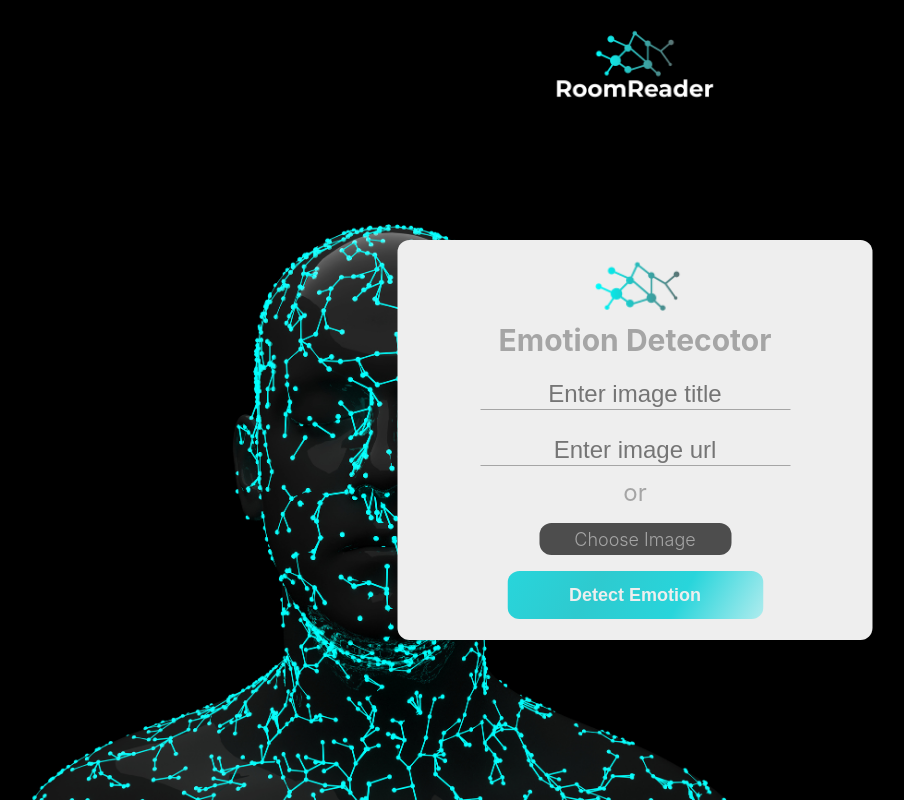
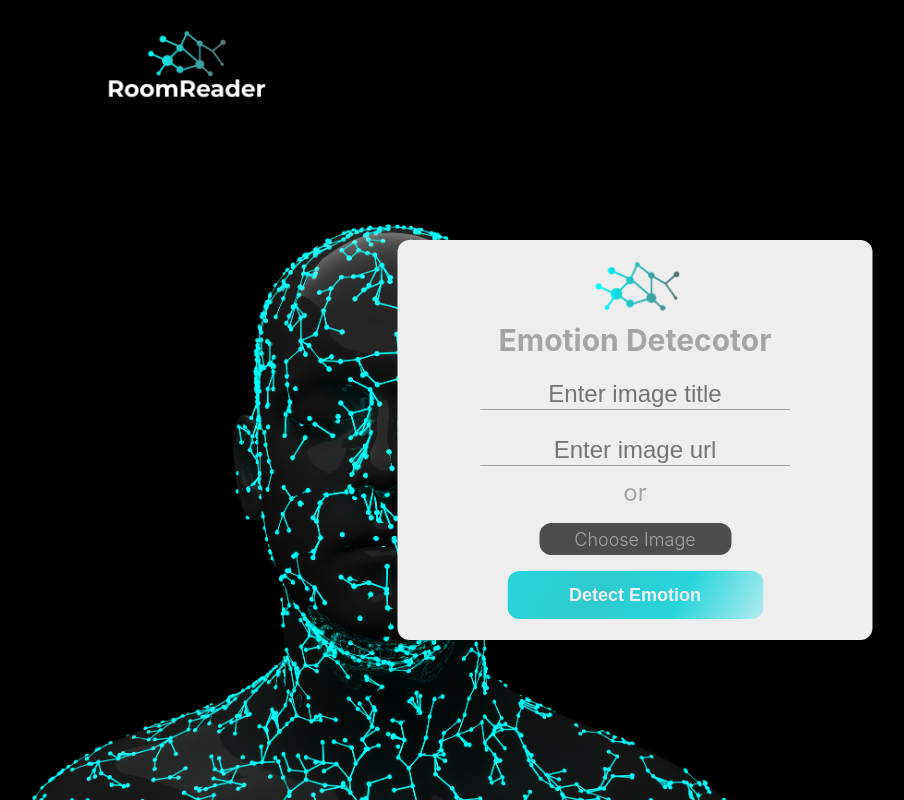
Before and after one commit to Jeffrey-Johnston/room-reader, a React (Create React App) app: page /emotion-detector in a window 1280 px wide. Shown: the whole page, without its empty margins (5-909 px from the left). Built offline with nearby package versions, Linux system fonts and the light colour scheme.

Commit message:
desktop-mq's

```diff
--- a/src/components/AverageEmotions.module.css
+++ b/src/components/AverageEmotions.module.css
@@ -99,5 +99,8 @@
   cursor: pointer;
 }
 
-/* @media only screen and (min-width: 768px) {
-} */
+@media only screen and (min-width: 768px) {
+  .generalData {
+    margin-top: 10rem;
+  }
+}
--- a/src/components/Emotion-Detector.module.css
+++ b/src/components/Emotion-Detector.module.css
@@ -37,4 +37,11 @@
     width: auto;
     height: 75%;
   }
+  .logo {
+    position: absolute;
+    top: -2rem;
+    left: 12rem;
+    width: 12rem;
+    height: auto;
+  }
 }
--- a/src/components/Home/Home.module.css
+++ b/src/components/Home/Home.module.css
@@ -31,3 +31,5 @@
   width: 100%;
   height: 100%;
 }
+@media only screen and (min-width: 768px) {
+}
--- a/src/index.css
+++ b/src/index.css
@@ -3,6 +3,7 @@ body {
   font-family: -apple-system, BlinkMacSystemFont, "Segoe UI", "Roboto", "Oxygen",
     "Ubuntu", "Cantarell", "Fira Sans", "Droid Sans", "Helvetica Neue",
     sans-serif;
+  min-width: 800px;
   -webkit-font-smoothing: antialiased;
   -moz-osx-font-smoothing: grayscale;
 }
@@ -133,10 +134,10 @@ code {
 
 .newImage {
   position: absolute;
-  left: 50%;
+  left: 75%;
   top: 8rem;
   transform: translate(-50%, 0);
-  width: 12rem;
+  width: 20rem;
   height: 3rem;
   border-radius: 12px;
   font-size: 18px;
@@ -149,6 +150,7 @@ code {
 
 @media only screen and (min-width: 768px) {
   .avgAndImage {
+    height: fit-content;
     margin-bottom: 1rem;
     padding: 0 5rem;
     display: flex;
@@ -158,6 +160,8 @@ code {
 
   .image-container {
     width: 100%;
+    min-width: 800px;
+    max-height: 600px;
     padding-bottom: 1rem;
   }
 
@@ -169,7 +173,6 @@ code {
   }
 
   .newImage {
-    left: 15.5rem;
-    transform: none;
+    left: 50%;
   }
 }
```
